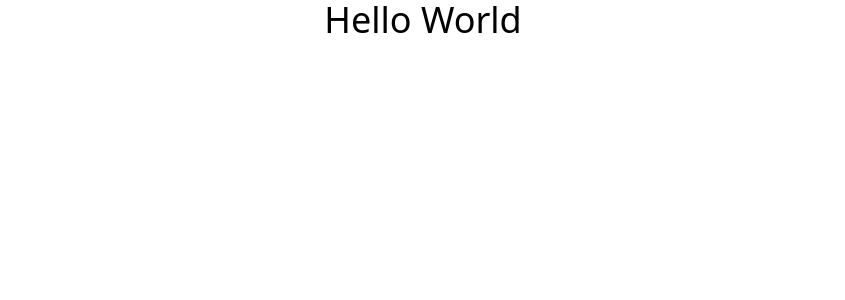
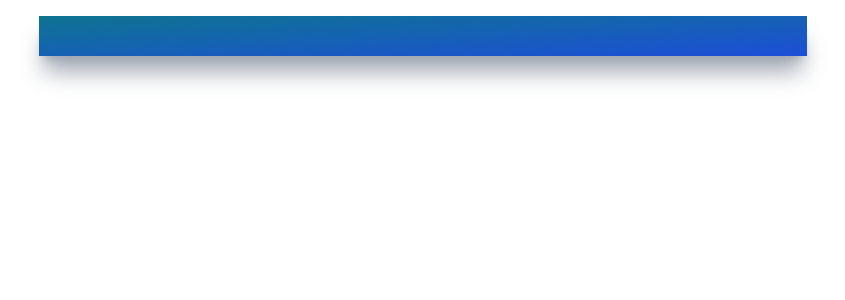
Before and after one commit to ash-fallon/weather-app, a React (Create React App) app: page / in a window 1280 px wide. Shown: the top 300 px of the page, without its empty margins (217-1062 px from the left). Built offline with nearby package versions, Linux system fonts and the light colour scheme.

Commit message:
Added initial styling to container div

```diff
--- a/package.json
+++ b/package.json
@@ -3,6 +3,7 @@
   "version": "0.1.0",
   "private": true,
   "dependencies": {
+    "@iconscout/react-unicons": "^1.1.6",
     "@testing-library/jest-dom": "^5.16.4",
     "@testing-library/react": "^13.3.0",
     "@testing-library/user-event": "^13.5.0",
--- a/src/App.js
+++ b/src/App.js
@@ -1,5 +1,11 @@
+import UilReact from '@iconscout/react-unicons/icons/uil-react';
+
 const App = () => {
-  return <h1 className='text-4xl text-center'>Hello World</h1>;
+  return (
+    <>
+      <div className='mx-auto max-w-screen-md mt-4 py-5 px-32 bg-gradient-to-br from-cyan-700 to-blue-700 h-fit shadow-xl shadow-gray-400'></div>
+    </>
+  );
 };
 
 export default App;
```
Also changed, not shown: 1 other file (tests, documents, lock files or other folders).
